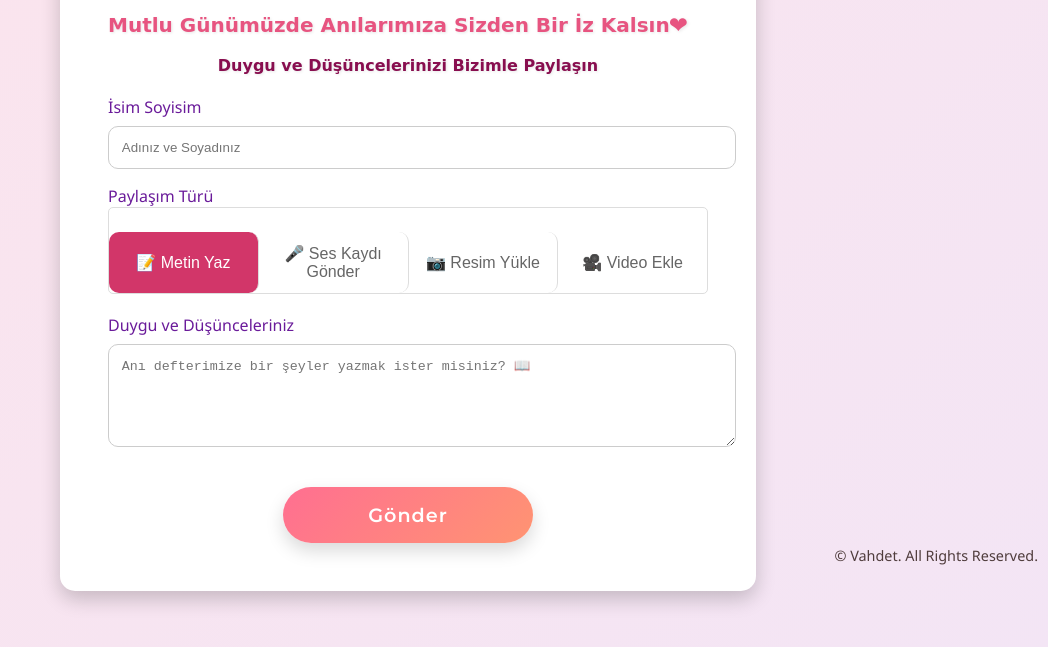
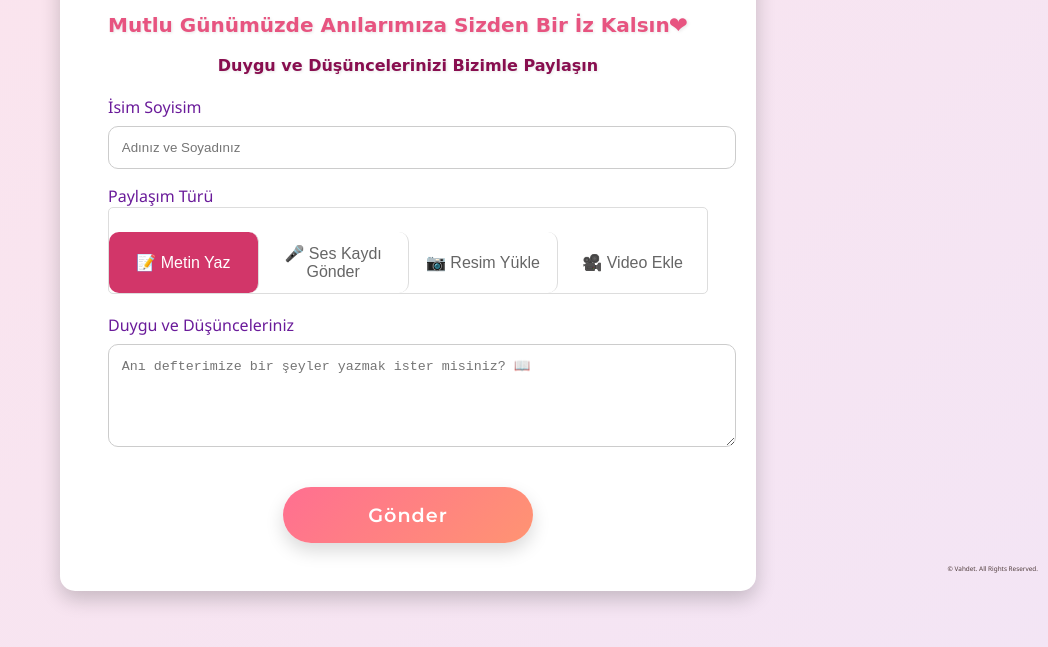
Before and after one commit to vahdetaltun/WeddingApp, a plain HTML site: page index.html in a window 1280 px wide. Shown: the part 211-858 px from the top of the page, without its empty margins (232-1280 px from the left). Drawn offline with Linux system fonts and the light colour scheme; no server answers.

Commit message:
Update index.html
Change font-size

```diff
--- a/index.html
+++ b/index.html
@@ -14,7 +14,7 @@
       position: fixed;
       right: 10px;
       bottom: 10px;
-      font-size: 0.9rem;
+      font-size: 0.4rem;
       color: #4f3c3c;
       z-index: 9999;
     }
```
